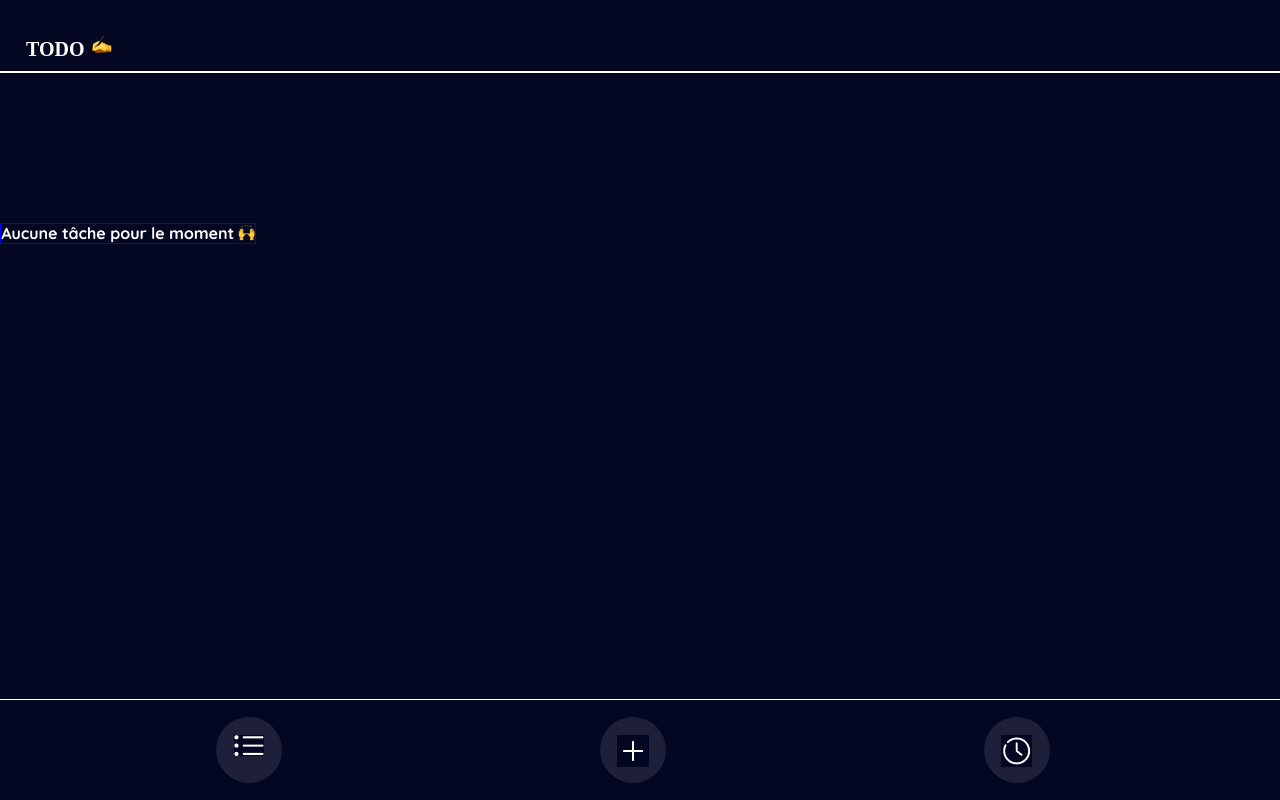
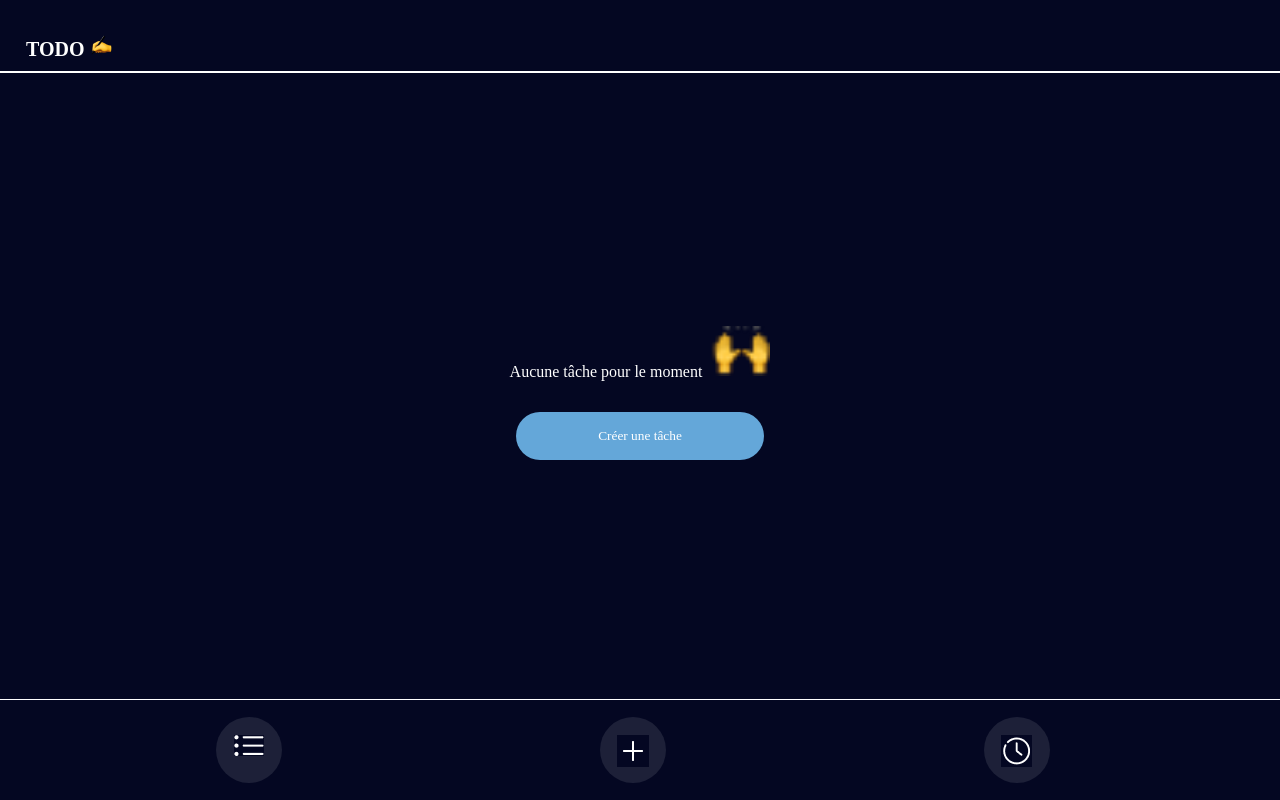
Before and after one commit to cpoiny/TODO, an Angular app in the folder TODO/: page / in a window 1280 px wide. Built offline with nearby package versions, Linux system fonts and the light colour scheme; a web font is replaced by a local one.

Commit message:
creation de la page home avec le button

```diff
--- a/TODO/src/app/app.component.html
+++ b/TODO/src/app/app.component.html
@@ -1,11 +1,8 @@
+<app-header></app-header>
+
 <main>
 
+        <router-outlet></router-outlet>
+</main>
 
-        <app-header></app-header>
-
-        <router-outlet></router-outlet>
-
-        <app-footer></app-footer>
-
-
-</main>
+<app-footer></app-footer>
--- a/TODO/src/app/app.module.ts
+++ b/TODO/src/app/app.module.ts
@@ -9,6 +9,7 @@ import { ListComponent } from './pages/list/list.component';
 import { HistoryComponent } from './pages/history/history.component';
 import { HeaderComponent } from './components/header/header.component';
 import { FooterComponent } from './components/footer/footer.component';
+import { ButtonComponent } from './components/button/button.component';
 
 @NgModule({
   declarations: [
@@ -18,7 +19,8 @@ import { FooterComponent } from './components/footer/footer.component';
     ListComponent,
     HistoryComponent,
     HeaderComponent,
-    FooterComponent
+    FooterComponent,
+    ButtonComponent
   ],
   imports: [
     BrowserModule,
--- /dev/null
+++ b/TODO/src/app/components/button/button.component.css
@@ -0,0 +1,9 @@
+button {
+    width: 248px;
+    height:48px;
+    border-radius:30px;
+    color: white;
+    background-color: var(--blue);
+    border: none;
+    z-index: 2;
+}
--- /dev/null
+++ b/TODO/src/app/components/button/button.component.html
@@ -0,0 +1 @@
+<button type="button">Créer une tâche</button>
--- a/TODO/src/app/components/header/header.component.css
+++ b/TODO/src/app/components/header/header.component.css
@@ -1,6 +1,5 @@
 header {
     border-bottom: white solid 2px;
-    margin-bottom: 150px;
 }
 
 h1{
--- a/TODO/src/app/pages/home/home.component.css
+++ b/TODO/src/app/pages/home/home.component.css
@@ -1,3 +1,15 @@
+main{
+    display: flex;
+    flex-direction: column;
+    justify-content: center;
+    align-items: center;
+    width: 100vw;
+    min-height:80vh;
+}
 img {
-    border: blue solid 1px;
+    width:5vw;
+    display: inline;
 }
+p{
+    margin-bottom: 32px;
+}
--- a/TODO/src/app/pages/home/home.component.html
+++ b/TODO/src/app/pages/home/home.component.html
@@ -1 +1,8 @@
-<img src="assets/icons/no-todo-icon.png" alt="icone">
+<main>
+    <p>Aucune tâche pour le moment
+        <img src="assets/icons/no-todo-icon.png" alt="icone">
+    </p>
+
+    <app-button routerLink="/add"></app-button>
+
+</main>
--- a/TODO/src/index.html
+++ b/TODO/src/index.html
@@ -1,5 +1,5 @@
 <!doctype html>
-<html lang="en">
+<html lang="fr">
 <head>
   <meta charset="utf-8">
   <title>TODO</title>
```
Also changed, not shown: TODO/src/app/components/button/button.component.ts (added, +10 -0 lines), TODO/src/assets/icons/no-todo-icon.png, 1 other file (tests, documents, lock files or other folders).
